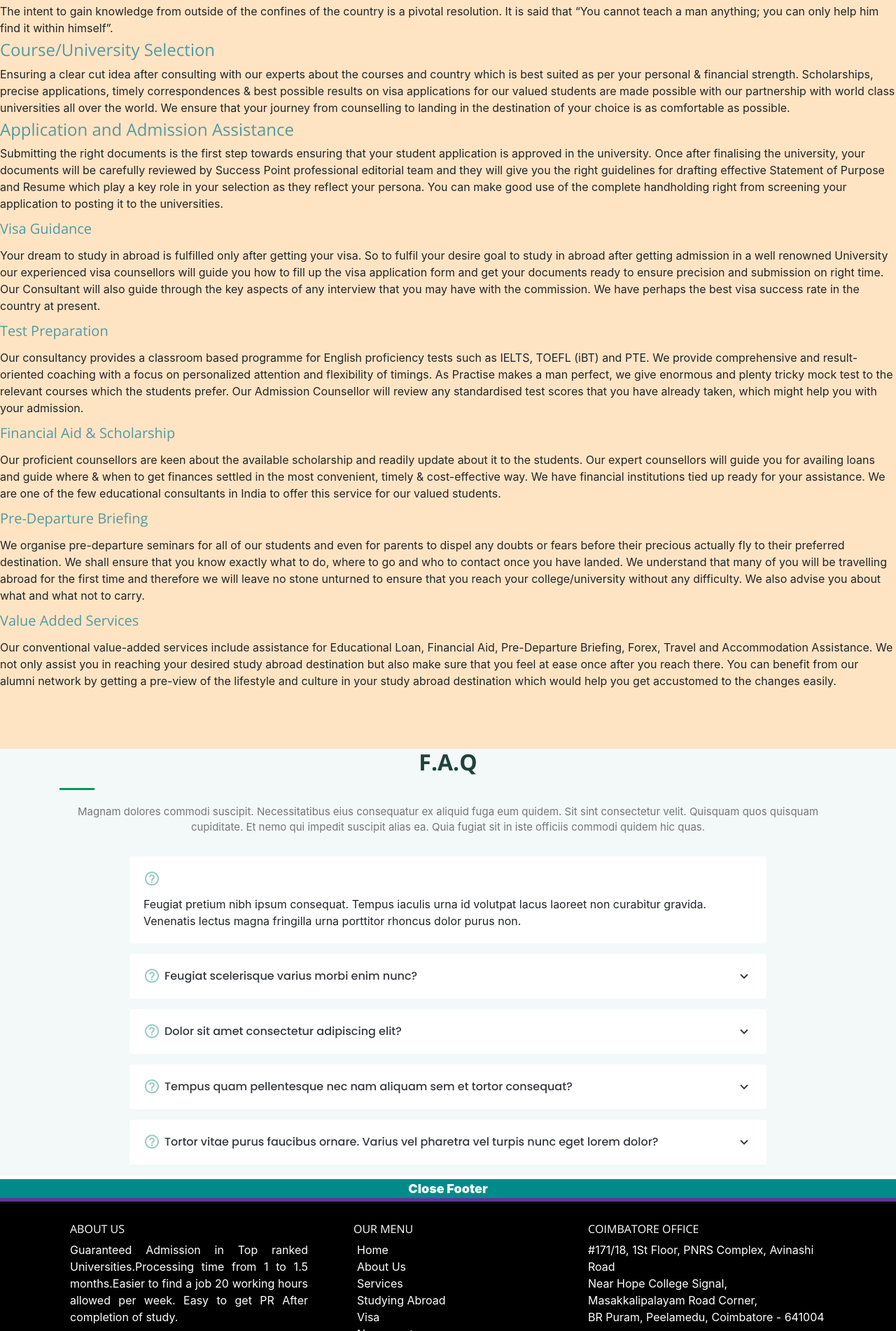
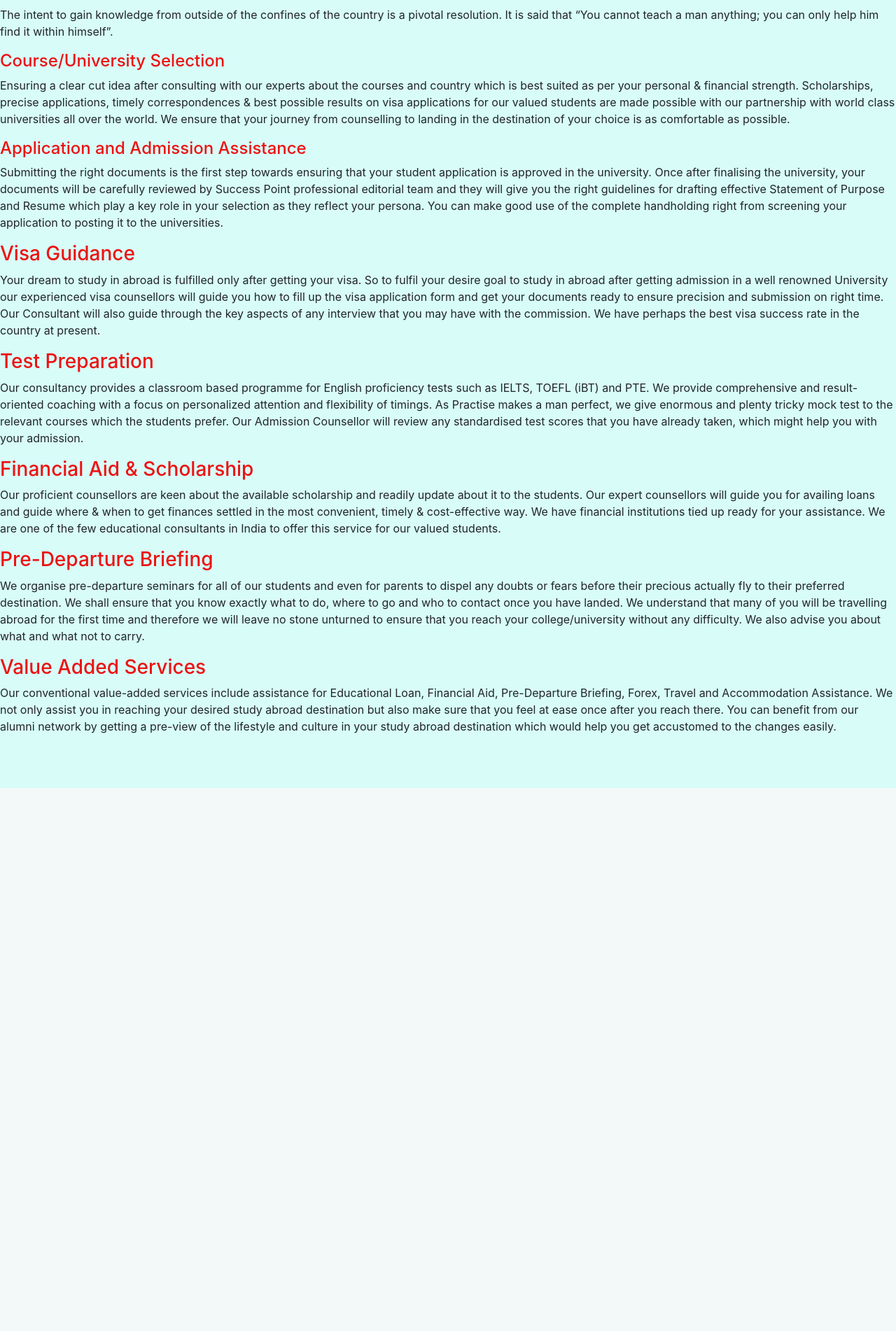
Before and after one commit to codenservice/successpoint, a PHP site: page /portfolio-details.php in a window 1280 px wide. Shown: the part 458-2360 px from the top of the page at 70% size. Run offline with PHP 8.4, Linux system fonts and the light colour scheme; some libraries are stand-ins or nearby versions.

Commit message:
services update

```diff
--- a/css/portfolio.css
+++ b/css/portfolio.css
@@ -16,11 +16,11 @@ section {
   }
 
   .section-title h2 {
-    font-size: 36px;
+    font-size: 158px;
     font-weight: 300;
     margin-bottom: 20px;
     padding-bottom: 0;
-    color: #21413c;
+    color: #ec1212;
   }
 
   .section-title p {
@@ -165,9 +165,9 @@ section {
 }
 
 .heading{
-color : #529aa2 !important;
+color : #ec1212 !important;
 }
 
 .content-base{
-background-color: bisque;
+background-color: #11ead429;;
 }
--- a/index.php
+++ b/index.php
@@ -81,9 +81,9 @@
   <a class="nav-link dropdown-toggle dropdown-toggle" data-toggle="dropdown" href="#services" >Services</a>
   <span class="caret"></span></a>
   <ul class="dropdown-menu" style="width:300px">
+  <li><a href="services.php">services</a></li>
   <li><a href="#">IETS</a></li>
   <li><a href="#">Career Counselling</a></li>
-
   <li><a href="#">Overseas Education Counselling</a></li>
   <li><a href="#">Program Selection - Country/University/Course Selection</a></li>
   <li><a href="#">MissionApplication processing</a></li>
--- a/portfolio-details.php
+++ b/portfolio-details.php
@@ -2,9 +2,6 @@
 <html lang="en">
 
 <head>
-
-</head>
-<body>
   <meta charset="utf-8">
   <meta content="width=device-width, initial-scale=1.0" name="viewport">
   <title>Our Services</title>
@@ -25,24 +22,16 @@
 
 <!-- Template Main CSS File -->
 <link href="css/portfolio.css" rel="stylesheet">
-<link href="css/about.css" rel="stylesheet">
-
 
 </head>
 <body>
 
-<div class="main-block1">
-<?php
-include_once('header.php');
-    ?>
-    </div>
-
  <section id="services" class="services section-bg serve-con">
-      <div class="container">
+      <div class="container" style="height:250px;">
 
         <div class="section-title" data-aos="fade-up">
           <h2>Services</h2>
-          <p>Magnam dolores commodi suscipit. Necessitatibus eius consequatur ex aliquid fuga eum quidem. Sit sint consectetur velit. Quisquam quos quisquam cupiditate. Et nemo qui impedit suscipit alias ea. Quia fugiat sit in iste officiis commodi quidem hic quas.</p>
+<!--          <p>Magnam dolores commodi suscipit. Necessitatibus eius consequatur ex aliquid fuga eum quidem. Sit sint consectetur velit. Quisquam quos quisquam cupiditate. Et nemo qui impedit suscipit alias ea. Quia fugiat sit in iste officiis commodi quidem hic quas.</p>-->
         </div>
 
       </div>
@@ -158,21 +147,6 @@ include_once('header.php');
       </div>
     </section><!-- End F.A.Q Section -->
 
-    <div class="col-sm-12 text-center marg-5">
-      <a class="footer-wht-text fnt18" id="btnclsfoot">Close Footer <i class="fa fa-angle-up"></i></a>
-      <a class="footer-wht-text fnt18" id="btnopnfoot" style="display:none;">Open Footer <i class="fa fa-angle-down"></i></a>
-  </div>
-   <div id="footer">
-
-   <?php
-include_once('footer.php');
-    ?>
-   </div>
-
-    <a href="#page-top" id="top">
-      <img src="img/top.png" />
-    </a>
-  </div>
       <!-- Vendor JS Files -->
   <script src="assets/vendor/jquery/jquery.min.js"></script>
   <script src="assets/vendor/bootstrap/js/bootstrap.bundle.min.js"></script>
@@ -183,8 +157,6 @@ include_once('footer.php');
   <script src="assets/vendor/venobox/venobox.min.js"></script>
   <script src="assets/vendor/aos/aos.js"></script>
 
-  <script src="js/main.js"></script>
-  <script src="js/include.js"></script>
 
   <script src="js/main.js"></script>
 </body>
```
Also changed, not shown: assets/img/portfolio/portfolio-1.jpg, assets/img/portfolio/portfolio-2.jpg, assets/img/portfolio/portfolio-3.jpg, assets/img/portfolio/portfolio-4.jpg, assets/img/portfolio/portfolio-5.jpg, assets/img/portfolio/portfolio-6.jpg, assets/img/portfolio/portfolio-7.jpg, assets/img/portfolio/portfolio-8.jpg, assets/img/portfolio/portfolio-9.jpg, assets/img/portfolio/portfolio-details-3.jpg, assets/img/team/team-1.jpg (added), assets/img/team/team-2.jpg (added), assets/img/team/team-3.jpg (added), assets/img/team/team-4.jpg (added), 1 more files.
